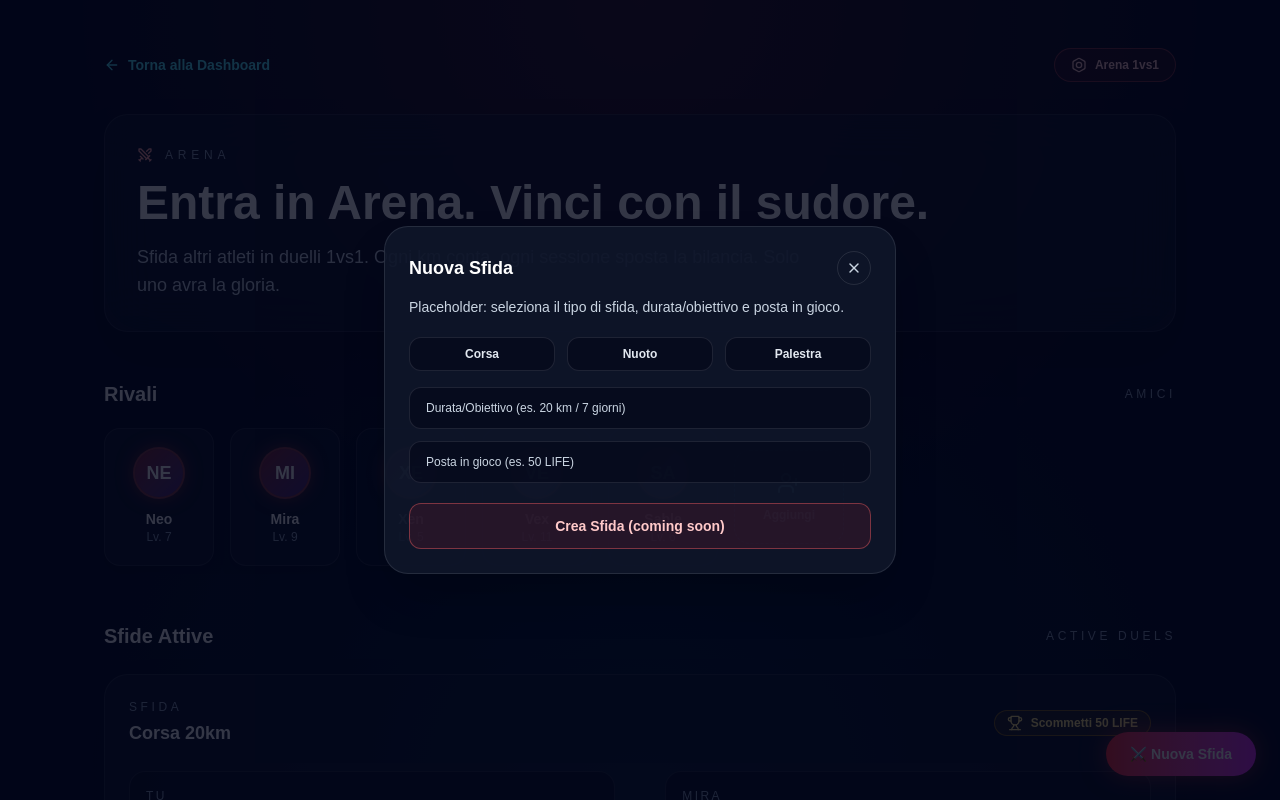
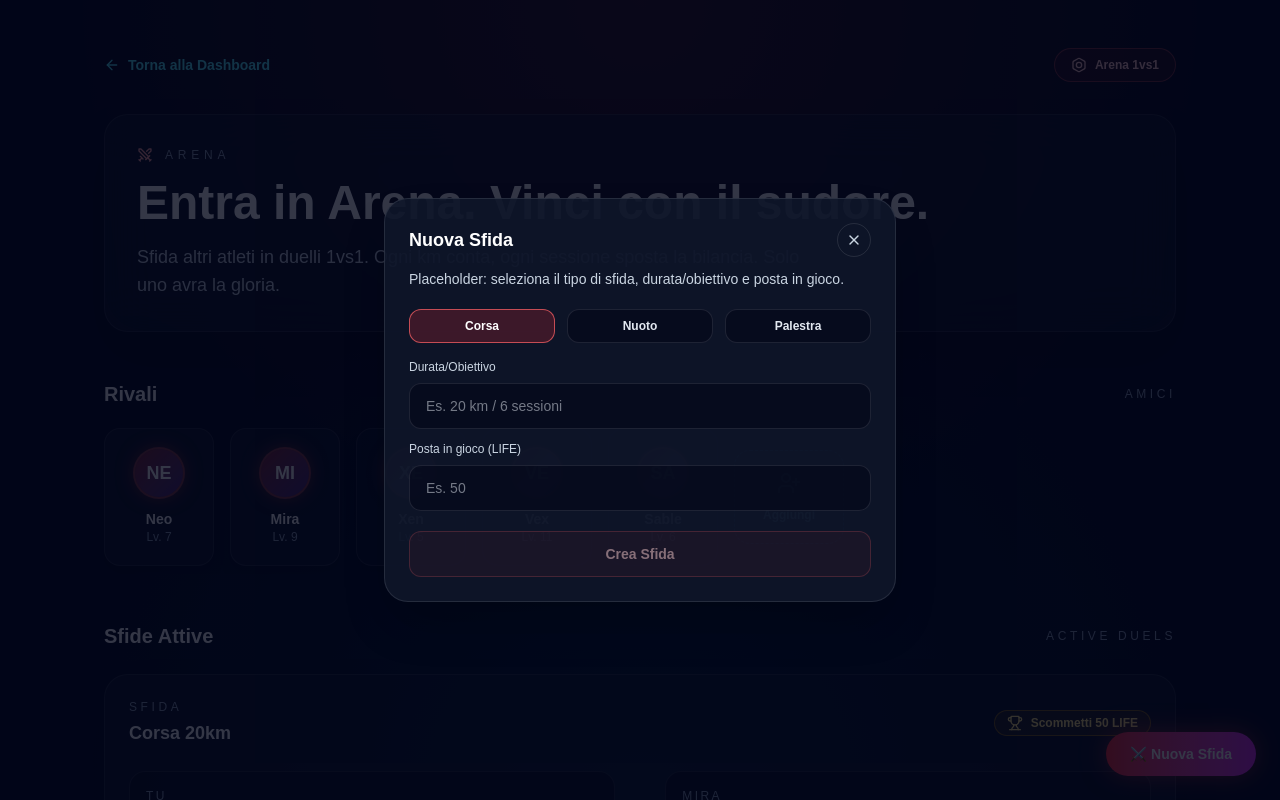
Before and after one commit to ScimanSky/LifeQuest, a Next.js app in the folder frontend/: page /arena in a window 1280 px wide. Both pictures are taken after a click on the button "⚔️ Nuova Sfida". Shown: the top 800 px of the page. Built offline with nearby package versions, Linux system fonts and the light colour scheme; what @rainbow-me/rainbowkit, wagmi would draw is missing.

Commit message:
nuove funzionalita modale attiva

```diff
--- a/frontend/app/arena/page.tsx
+++ b/frontend/app/arena/page.tsx
@@ -1,8 +1,16 @@
 "use client";
 
-import { useState } from "react";
+import { useMemo, useState } from "react";
 import Link from "next/link";
-import { ArrowLeft, Bolt, Swords, Timer, Trophy, UserPlus, X } from "lucide-react";
+import {
+  ArrowLeft,
+  Bolt,
+  Swords,
+  Timer,
+  Trophy,
+  UserPlus,
+  X
+} from "lucide-react";
 
 const rivals = [
   { id: "neo", name: "Neo", level: 7 },
@@ -46,6 +54,47 @@ function progressPercent(current: number, total: number) {
 
 export default function ArenaPage() {
   const [isModalOpen, setIsModalOpen] = useState(false);
+  const [challengeType, setChallengeType] = useState("Corsa");
+  const [challengeGoal, setChallengeGoal] = useState("");
+  const [challengeStake, setChallengeStake] = useState("");
+  const [draftDuels, setDraftDuels] = useState<typeof duels>([]);
+
+  const isChallengeValid = useMemo(() => {
+    const stakeValue = Number(challengeStake);
+    return (
+      challengeGoal.trim().length > 2 &&
+      Number.isFinite(stakeValue) &&
+      stakeValue > 0
+    );
+  }, [challengeGoal, challengeStake]);
+
+  const handleCreateChallenge = () => {
+    if (!isChallengeValid) return;
+
+    const payload = {
+      type: challengeType,
+      goal: challengeGoal.trim(),
+      stake: Number(challengeStake)
+    };
+    console.log("Arena challenge payload", payload);
+
+    const id = `${challengeType}-${Date.now()}`;
+    setDraftDuels((prev) => [
+      {
+        id,
+        title: `${challengeType} ${challengeGoal.trim()}`,
+        you: { name: "Tu", progress: 0, total: Number(challengeGoal) || 1 },
+        rival: { name: "Sfida Aperta", progress: 0, total: Number(challengeGoal) || 1 },
+        timeLeft: "7 giorni",
+        stake: `${payload.stake} LIFE`
+      },
+      ...prev
+    ]);
+
+    setIsModalOpen(false);
+    setChallengeGoal("");
+    setChallengeStake("");
+  };
 
   return (
     <div className="min-h-screen bg-slate-950 text-slate-100">
@@ -122,7 +171,7 @@ export default function ArenaPage() {
             </span>
           </div>
           <div className="mt-6 grid gap-5">
-            {duels.map((duel) => {
+            {[...draftDuels, ...duels].map((duel) => {
               const youPct = progressPercent(duel.you.progress, duel.you.total);
               const rivalPct = progressPercent(
                 duel.rival.progress,
@@ -234,25 +283,46 @@ export default function ArenaPage() {
                 <button
                   key={label}
                   type="button"
-                  className="rounded-xl border border-white/10 bg-slate-950/60 px-3 py-2 text-xs font-semibold text-slate-200 transition hover:border-red-400/50 hover:text-white"
+                  onClick={() => setChallengeType(label)}
+                  className={`rounded-xl border px-3 py-2 text-xs font-semibold transition ${
+                    challengeType === label
+                      ? "border-red-400/70 bg-red-500/20 text-white"
+                      : "border-white/10 bg-slate-950/60 text-slate-200 hover:border-red-400/50 hover:text-white"
+                  }`}
                 >
                   {label}
                 </button>
               ))}
             </div>
             <div className="mt-4 grid gap-3">
-              <div className="rounded-xl border border-white/10 bg-slate-950/60 px-4 py-3 text-xs text-slate-300">
-                Durata/Obiettivo (es. 20 km / 7 giorni)
-              </div>
-              <div className="rounded-xl border border-white/10 bg-slate-950/60 px-4 py-3 text-xs text-slate-300">
-                Posta in gioco (es. 50 LIFE)
-              </div>
+              <label className="text-xs text-slate-300">
+                Durata/Obiettivo
+                <input
+                  value={challengeGoal}
+                  onChange={(event) => setChallengeGoal(event.target.value)}
+                  placeholder="Es. 20 km / 6 sessioni"
+                  className="mt-2 w-full rounded-xl border border-white/10 bg-slate-950/60 px-4 py-3 text-sm text-slate-200 outline-none transition focus:border-red-400/60"
+                />
+              </label>
+              <label className="text-xs text-slate-300">
+                Posta in gioco (LIFE)
+                <input
+                  type="number"
+                  min="1"
+                  value={challengeStake}
+                  onChange={(event) => setChallengeStake(event.target.value)}
+                  placeholder="Es. 50"
+                  className="mt-2 w-full rounded-xl border border-white/10 bg-slate-950/60 px-4 py-3 text-sm text-slate-200 outline-none transition focus:border-red-400/60"
+                />
+              </label>
             </div>
             <button
               type="button"
-              className="mt-5 w-full rounded-xl border border-red-400/40 bg-red-500/10 px-4 py-3 text-sm font-semibold text-red-200"
+              disabled={!isChallengeValid}
+              onClick={handleCreateChallenge}
+              className="mt-5 w-full rounded-xl border border-red-400/40 bg-red-500/10 px-4 py-3 text-sm font-semibold text-red-200 transition disabled:cursor-not-allowed disabled:opacity-50"
             >
-              Crea Sfida (coming soon)
+              Crea Sfida
             </button>
           </div>
         </div>
```
